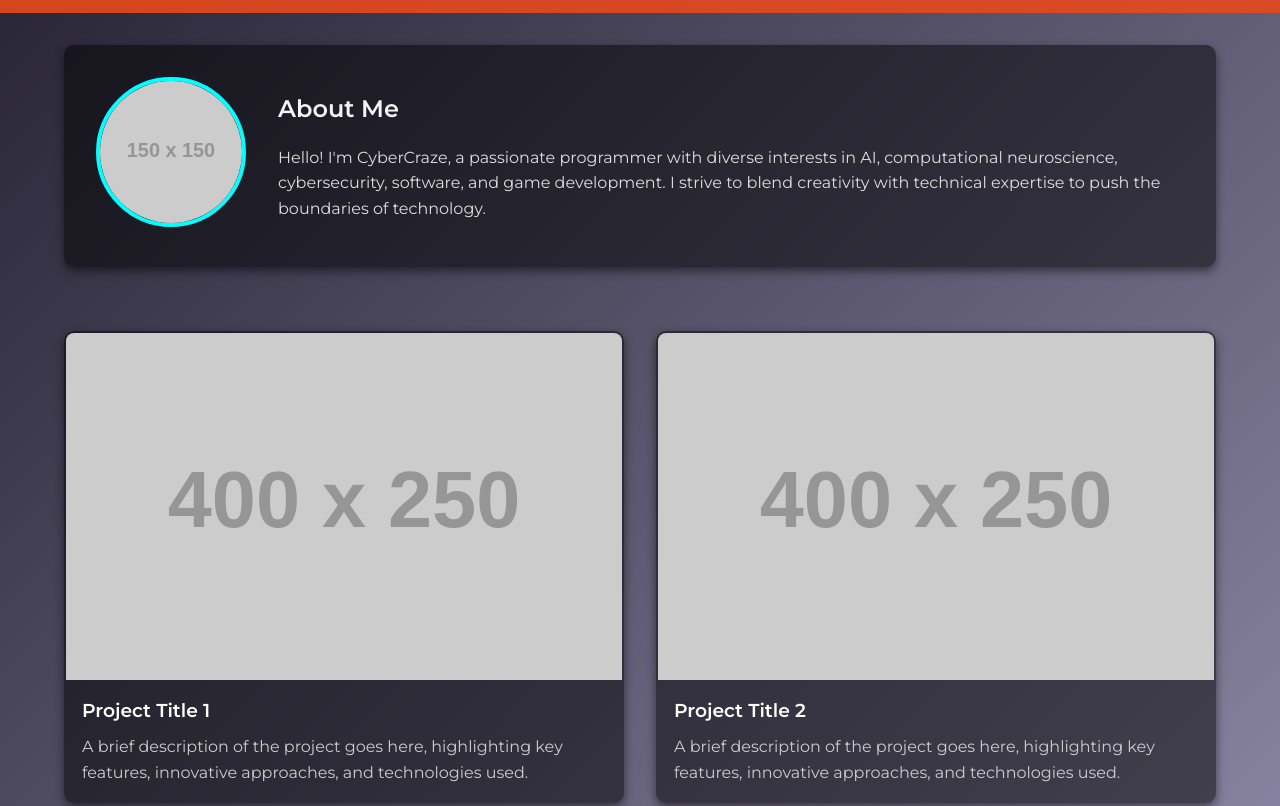
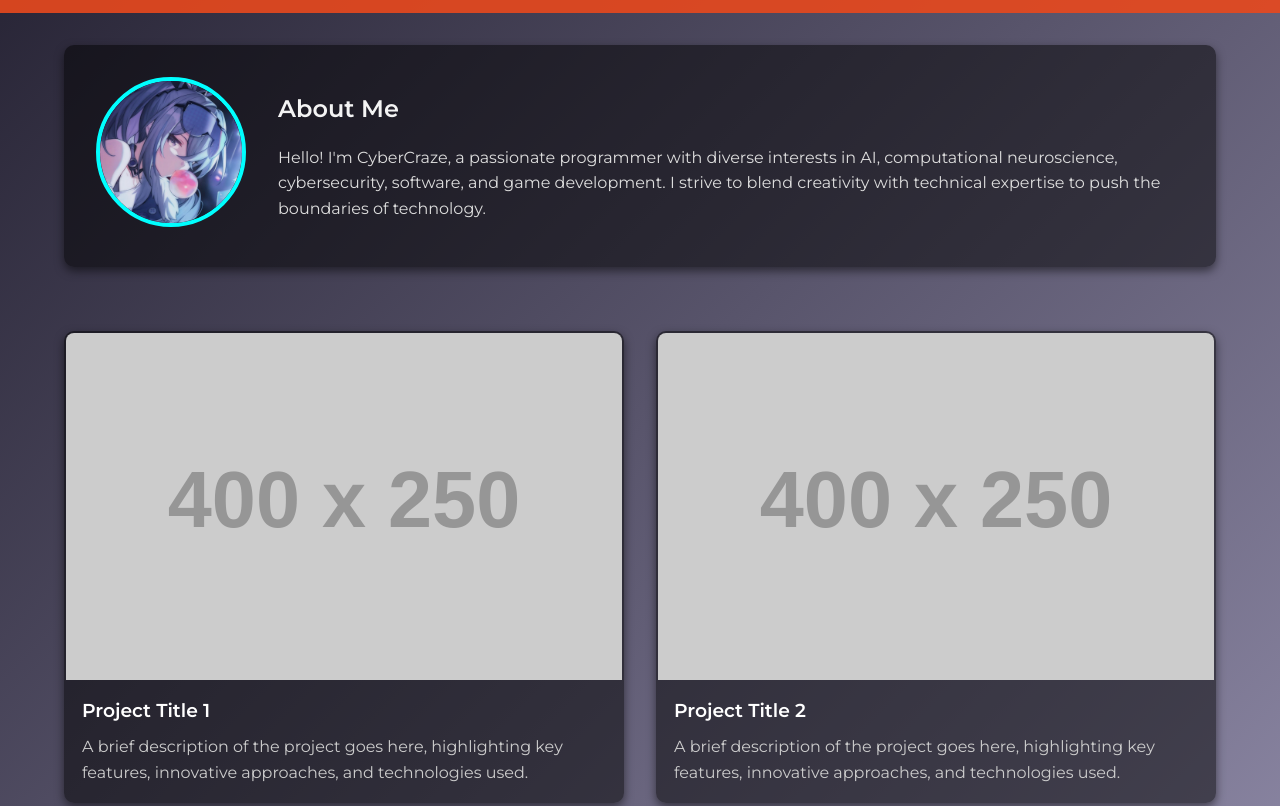
Before and after one commit to cybercrazetech/cybercraze.github.io, a plain HTML site: page index.html in a window 1280 px wide. Shown: the part 224-1030 px from the top of the page. Drawn offline with Linux system fonts and the light colour scheme; placeholder pictures from the web are drawn by us.

Commit message:
added pfp

```diff
--- a/index.html
+++ b/index.html
@@ -281,7 +281,7 @@
     <!-- About Section with Profile Picture -->
     <section id="about" class="fade-in">
       <div class="profile-pic">
-        <img src="https://via.placeholder.com/150" alt="Profile Picture" />
+        <img src="./pfp2.jpg" alt="Profile Picture" />
       </div>
       <div class="about-text">
         <h2>About Me</h2>
```
Also changed, not shown: pfp.jpeg (added), pfp2.jpg (added).
